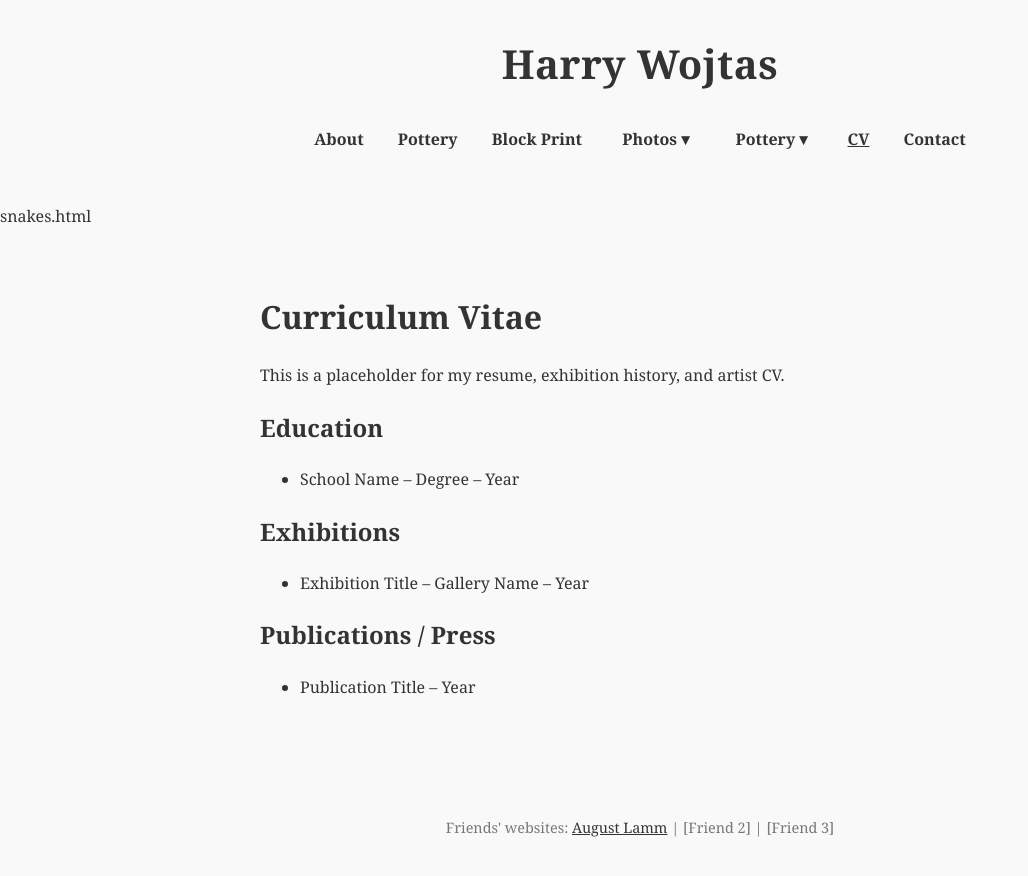
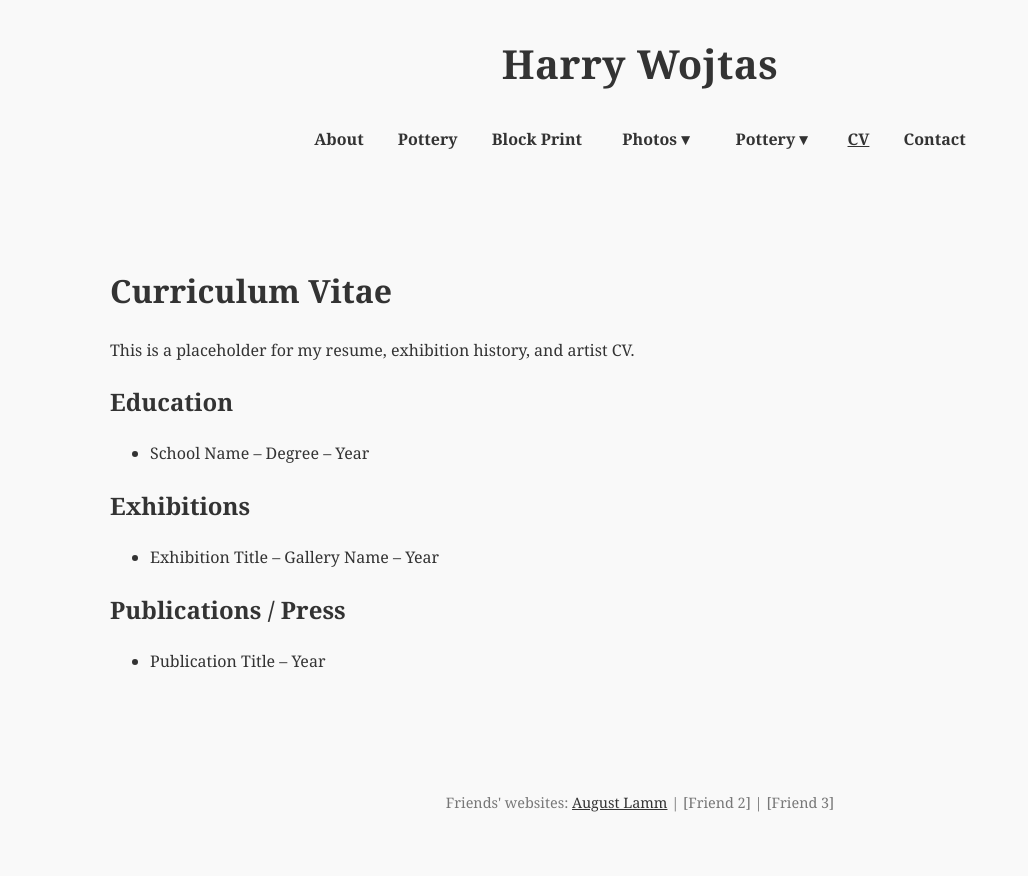
Before and after one commit to Harrisonwojtas/Website, a Jekyll site: the page built from cv.html, in a window 1280 px wide. Shown: the top 876 px of the page, without its empty margins (0-1028 px from the left). Built offline with Jekyll 4.4.1, drawn with Linux system fonts in a browser that asks for light colours.

Commit message:
Removing the Snake html thang as well as adjusting the column space

```diff
--- a/_includes/nav.html
+++ b/_includes/nav.html
@@ -25,7 +25,3 @@
     <a href="{{ '/contact.html' | relative_url }}" {% if page.url == '/contact.html' %}class="active"{% endif %}>Contact</a>
   </nav>
 </header>
-
-
-
-snakes.html
--- a/assets/css/style.css
+++ b/assets/css/style.css
@@ -13,7 +13,7 @@
   --font-heading: Georgia, 'Times New Roman', serif;
   --font-body: Georgia, 'Times New Roman', serif;
 
-  --max-width: 800px;
+  --max-width: 1100px; /*Orginally this was 800 px */
   --radius: 10px;
   --shadow: 0 2px 8px rgba(0, 0, 0, 0.1);
   --shadow-lg: 0 0 20px rgba(0, 0, 0, 0.5);
```
